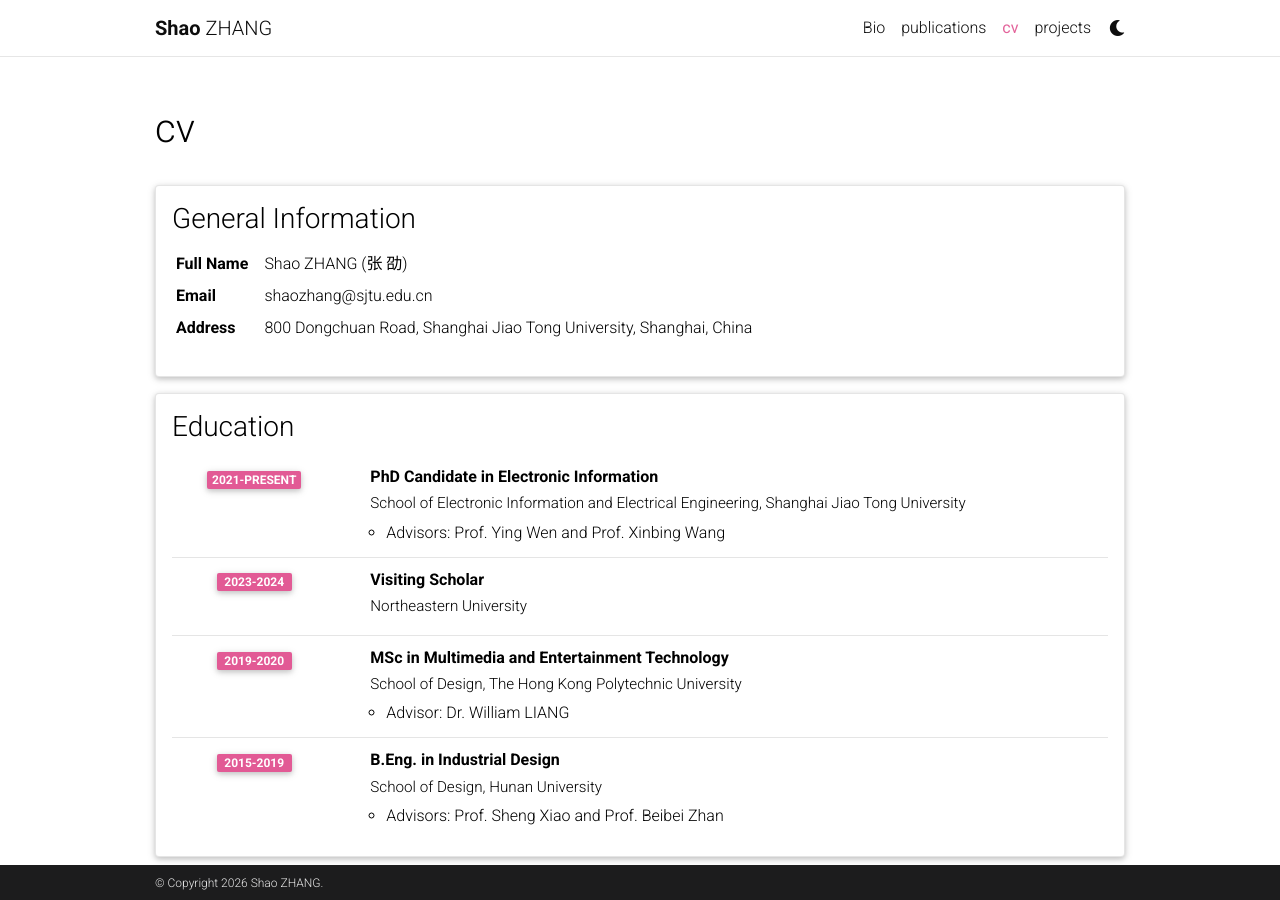
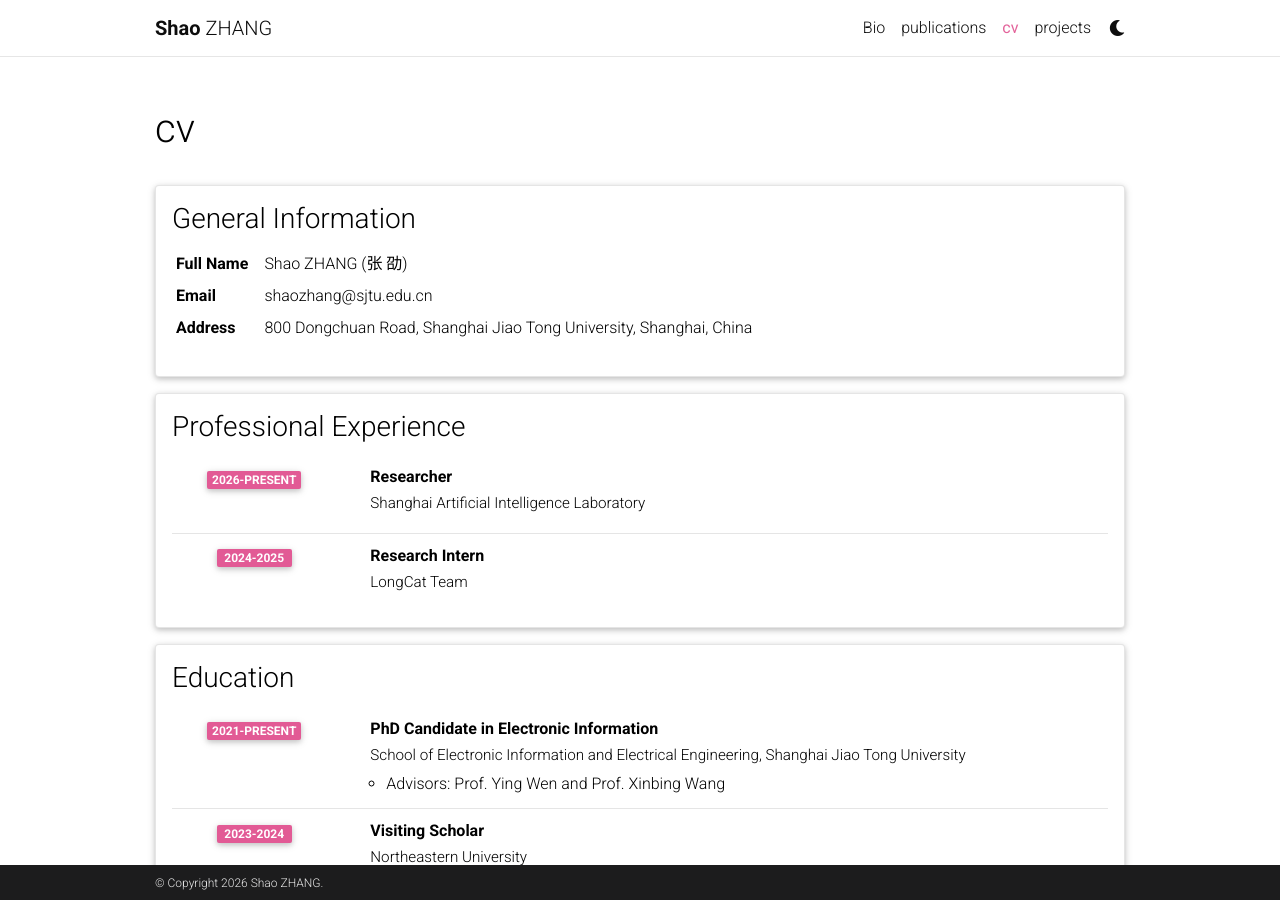
Before and after one commit to ShaoZhang0115/shaozhang_home_page, a Jekyll site: the page built from _pages/cv.md, in a window 1280 px wide and 900 px high. Built offline with Jekyll 4.4.1, drawn with Linux system fonts in a browser that asks for light colours; comment, search, counter and statistics services are not loaded; a style sheet for code colours, icons or effects is not loaded.

Commit message:
Add professional experience to CV
Added professional experience section with roles and years.

```diff
--- a/_data/cv.yml
+++ b/_data/cv.yml
@@ -7,6 +7,16 @@
       value: shaozhang@sjtu.edu.cn
     - name: Address
       value: 800 Dongchuan Road, Shanghai Jiao Tong University, Shanghai, China
+
+- title: Professional Experience
+  type: time_table
+  contents:
+    - title: Researcher
+      institution: Shanghai Artificial Intelligence Laboratory
+      year: 2026-Present
+    - title: Research Intern
+      institution: LongCat Team
+      year: 2024-2025
 
 - title: Education
   type: time_table
```
